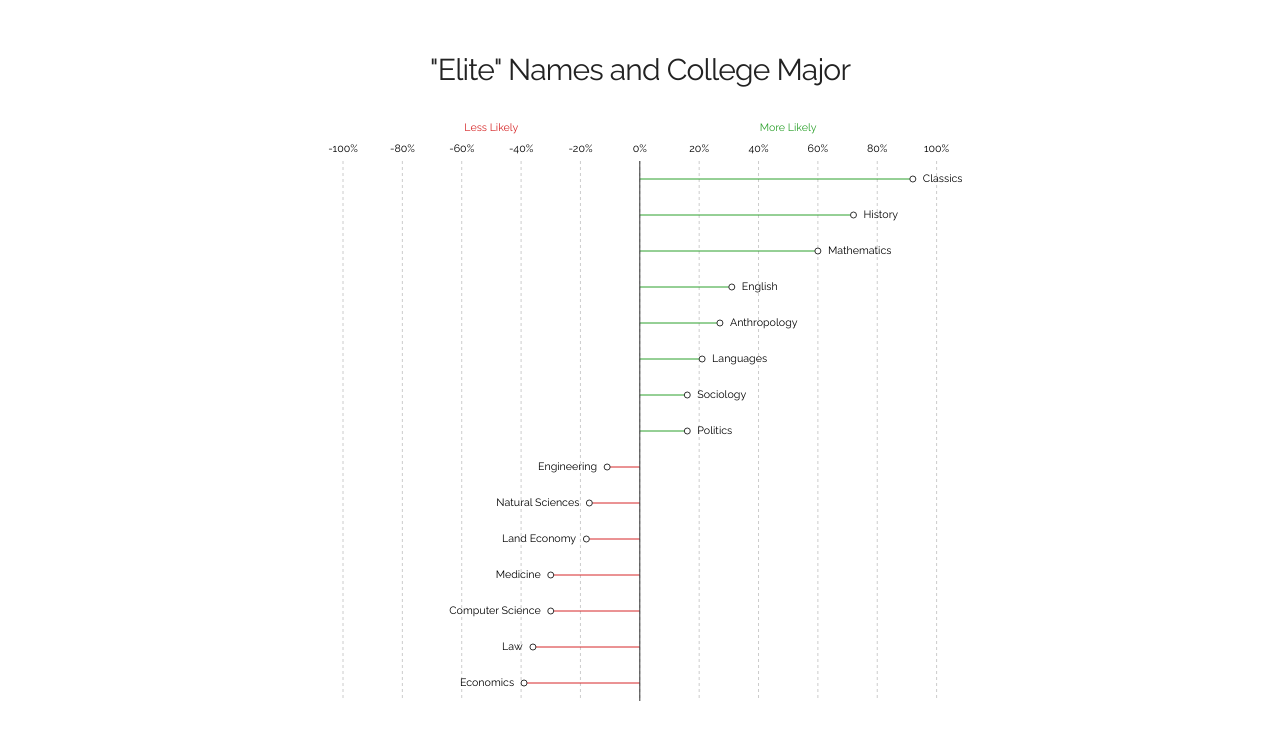
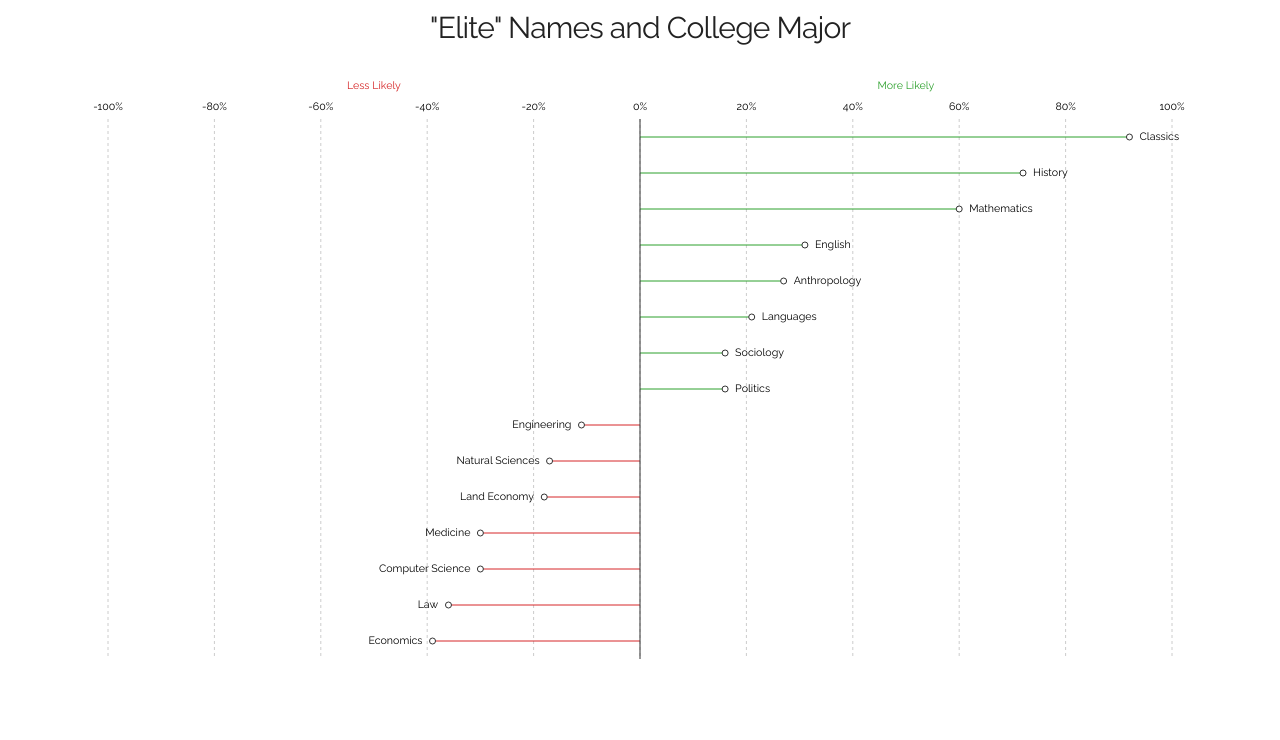
Before and after one commit to bsouthga/elite-name-major, a website with bundled scripts: page index.html in a window 1280 px wide. Built offline with nearby package versions, Linux system fonts and the light colour scheme.

Commit message:
iframe ready

```diff
--- a/index.html
+++ b/index.html
@@ -6,6 +6,10 @@
   <link href='http://fonts.googleapis.com/css?family=Raleway' rel='stylesheet' type='text/css'>
   <link rel="stylesheet" href="https://cdnjs.cloudflare.com/ajax/libs/skeleton/2.0.4/skeleton.min.css">
   <style>
+
+    body {
+      text-align: center;
+    }
 
     text {
       font-size: 8pt;
@@ -51,15 +55,8 @@
   </style>
 </head>
 <body>
-  <div class="container">
-    <div class="row">
-      <div class="one column">&nbsp;</div>
-      <div class="ten columns">
-        <h4>"Elite" Names and College Major</h4>
-        <div id="chart"></div>
-      </div>
-    </div>
-  </div>
+  <h4>"Elite" Names and College Major</h4>
+  <div id="chart"></div>
   <script src="bundle.js"></script>
 </body>
 </html>
```
